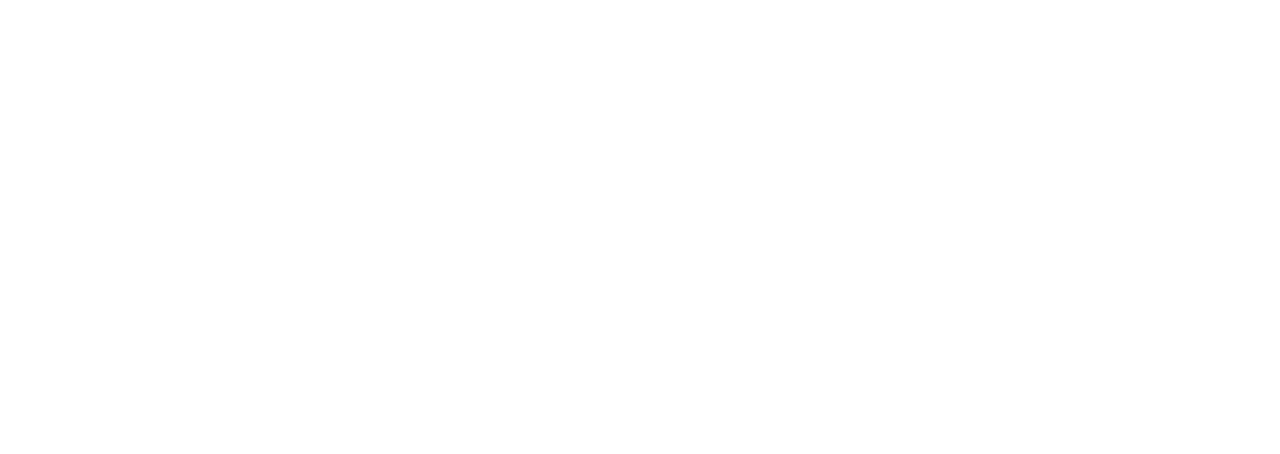
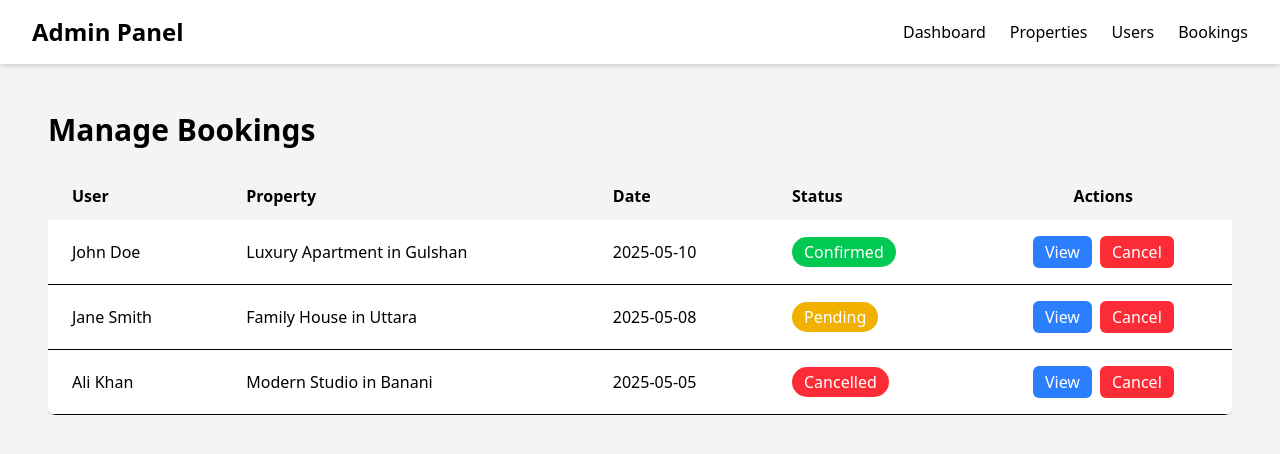
Before and after one commit to abuTalha221/home-rent, a React (Vite) app in the folder to-let/: page /admin/bookings in a window 1280 px wide. Before the commit this address had no page. Shown: the top 454 px of the page. Built offline with nearby package versions, Linux system fonts and the light colour scheme.

Commit message:
Partially Done for ICT Ministry Project Showing

```diff
--- a/to-let/src/Admin/Components/AdminNavbar.jsx
+++ b/to-let/src/Admin/Components/AdminNavbar.jsx
@@ -9,7 +9,7 @@
         <Link to="/admin" className="hover:text-blue-600">Dashboard</Link>
         <Link to="/admin/manage-properties" className="hover:text-blue-600">Properties</Link>
         <Link to="/admin/manage-users" className="hover:text-blue-600">Users</Link>
-        <Link to="/admin/manage-bookings" className="hover:text-blue-600">Bookings</Link>
+        <Link to="/admin/bookings" className="hover:text-blue-600">Bookings</Link>
       </div>
     </nav>
   );
--- /dev/null
+++ b/to-let/src/Admin/Pages/Bookings.jsx
@@ -0,0 +1,80 @@
+import React from 'react';
+
+const Bookings = () => {
+  // Dummy bookings data
+  const bookings = [
+    {
+      id: 1,
+      userName: 'John Doe',
+      propertyTitle: 'Luxury Apartment in Gulshan',
+      date: '2025-05-10',
+      status: 'Confirmed',
+    },
+    {
+      id: 2,
+      userName: 'Jane Smith',
+      propertyTitle: 'Family House in Uttara',
+      date: '2025-05-08',
+      status: 'Pending',
+    },
+    {
+      id: 3,
+      userName: 'Ali Khan',
+      propertyTitle: 'Modern Studio in Banani',
+      date: '2025-05-05',
+      status: 'Cancelled',
+    },
+  ];
+
+  return (
+    <div className="p-6">
+      <h1 className="text-3xl font-bold mb-6">Manage Bookings</h1>
+
+      <div className="overflow-x-auto">
+        <table className="min-w-full bg-white shadow-md rounded-lg overflow-hidden">
+          <thead className="bg-gray-100">
+            <tr>
+              <th className="py-3 px-6 text-left">User</th>
+              <th className="py-3 px-6 text-left">Property</th>
+              <th className="py-3 px-6 text-left">Date</th>
+              <th className="py-3 px-6 text-left">Status</th>
+              <th className="py-3 px-6 text-center">Actions</th>
+            </tr>
+          </thead>
+          <tbody>
+            {bookings.map((booking) => (
+              <tr key={booking.id} className="border-b hover:bg-gray-50">
+                <td className="py-4 px-6">{booking.userName}</td>
+                <td className="py-4 px-6">{booking.propertyTitle}</td>
+                <td className="py-4 px-6">{booking.date}</td>
+                <td className="py-4 px-6">
+                  <span
+                    className={`px-3 py-1 rounded-full text-white ${
+                      booking.status === 'Confirmed'
+                        ? 'bg-green-500'
+                        : booking.status === 'Pending'
+                        ? 'bg-yellow-500'
+                        : 'bg-red-500'
+                    }`}
+                  >
+                    {booking.status}
+                  </span>
+                </td>
+                <td className="py-4 px-6 text-center space-x-2">
+                  <button className="bg-blue-500 hover:bg-blue-600 text-white py-1 px-3 rounded-md">
+                    View
+                  </button>
+                  <button className="bg-red-500 hover:bg-red-600 text-white py-1 px-3 rounded-md">
+                    Cancel
+                  </button>
+                </td>
+              </tr>
+            ))}
+          </tbody>
+        </table>
+      </div>
+    </div>
+  );
+};
+
+export default Bookings;
--- a/to-let/src/App.jsx
+++ b/to-let/src/App.jsx
@@ -19,6 +19,7 @@
 import AdminDashboard from "./Admin/Pages/AdminDashboard";
 import ManageProperties from "./Admin/Pages/ManageProperties";
 import ManageUsers from './Admin/Pages/ManageUsers';
+import Bookings from './Admin/Pages/Bookings';
 
 const App = () => {
   useEffect(() => {
@@ -51,6 +52,7 @@
           <Route path="/admin" element={<AdminDashboard />} />
           <Route path="/admin/manage-properties" element={<ManageProperties/>} />
           <Route path="/admin/manage-users" element={<ManageUsers/>} />
+          <Route path="/admin/bookings" element={<Bookings/>} />
         </Route>
       </Routes>
     </BrowserRouter>
```
